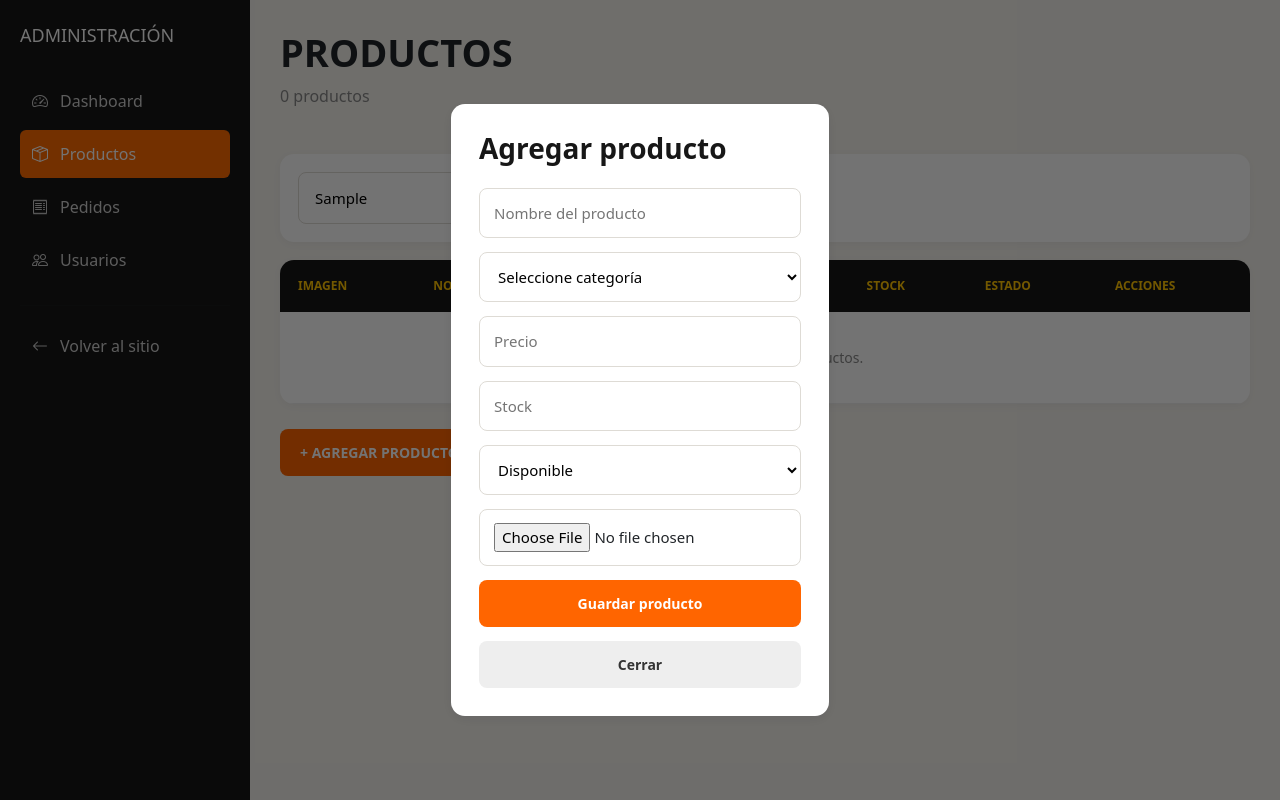
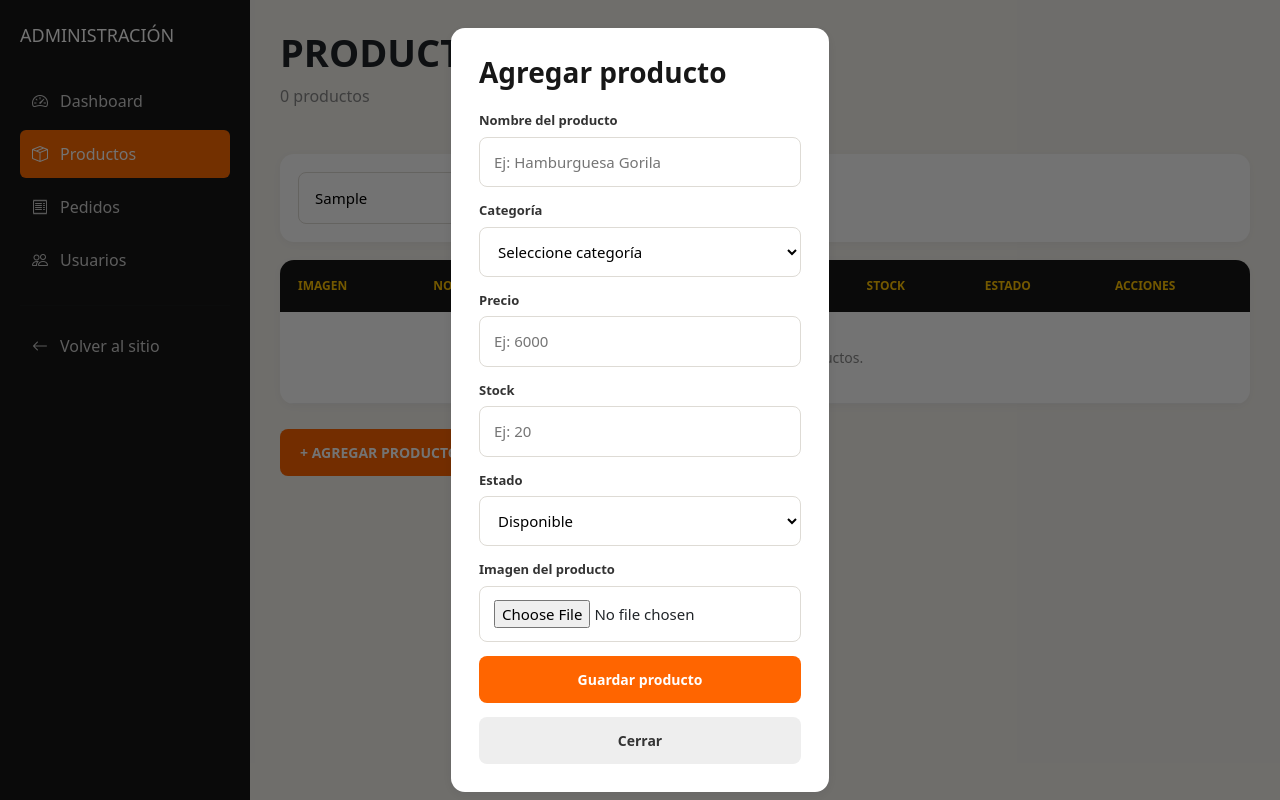
Before and after one commit to sigridRiquelme/Bajon_del_gorila_react, a React (Vite) app: page /admin/productos in a window 1280 px wide. Both pictures are taken after typing "Sample" into the empty fields and a click on the button "+ AGREGAR PRODUCTO". Built offline with nearby package versions, Linux system fonts and the light colour scheme.

Commit message:
completar gestion de productos con validaciones de formularios

```diff
--- a/src/pages/admin/Productos.jsx
+++ b/src/pages/admin/Productos.jsx
@@ -10,6 +10,7 @@ function Productos() {
     const [listaProductos, setListaProductos] = useState(productos);
     const [mostrarFormulario, setMostrarFormulario] = useState(false);
     const [productoEditando, setProductoEditando] = useState(null);
+    const [errores, setErrores] = useState({});
 
     const [nuevoProducto, setNuevoProducto] = useState({
         nombre: "",
@@ -20,6 +21,9 @@ function Productos() {
         imagen: ""
     });
 
+
+    // CAMBIOS EN LOS CAMPOS DEL FORMULARIO
+
     const handleChange = (e) => {
         const { name, value } = e.target;
 
@@ -27,7 +31,16 @@ function Productos() {
             ...nuevoProducto,
             [name]: value
         });
+
+        // Borra el error del campo cuando el usuario comienza a corregirlo
+        setErrores({
+            ...errores,
+            [name]: ""
+        });
     };
+
+
+    // CARGAR IMAGEN
 
     const handleImagen = (e) => {
         const archivo = e.target.files[0];
@@ -39,20 +52,86 @@ function Productos() {
                 ...nuevoProducto,
                 imagen: imagenURL
             });
+
+            // Borra el error de imagen al seleccionar una
+            setErrores({
+                ...errores,
+                imagen: ""
+            });
         }
     };
 
+
+    // GUARDAR O EDITAR PRODUCTO
+
     const guardarProducto = () => {
 
-        if (
-            nuevoProducto.nombre.trim() === "" ||
-            nuevoProducto.categoria === "" ||
-            nuevoProducto.precio === "" ||
-            nuevoProducto.stock === ""
-        ) {
-            alert("Completa todos los campos");
+        const nuevosErrores = {};
+
+
+        // VALIDAR NOMBRE
+
+        if (nuevoProducto.nombre.trim() === "") {
+            nuevosErrores.nombre =
+                "El nombre del producto es obligatorio.";
+
+        } else if (nuevoProducto.nombre.trim().length < 3) {
+            nuevosErrores.nombre =
+                "El nombre debe tener al menos 3 caracteres.";
+        }
+
+
+        // VALIDAR CATEGORÍA
+
+        if (nuevoProducto.categoria === "") {
+            nuevosErrores.categoria =
+                "La categoría es obligatoria.";
+        }
+
+
+        // VALIDAR PRECIO
+
+        if (nuevoProducto.precio === "") {
+            nuevosErrores.precio =
+                "El precio es obligatorio.";
+
+        } else if (Number(nuevoProducto.precio) <= 0) {
+            nuevosErrores.precio =
+                "El precio debe ser mayor a 0.";
+        }
+
+
+        // VALIDAR STOCK
+
+        if (nuevoProducto.stock === "") {
+            nuevosErrores.stock =
+                "El stock es obligatorio.";
+
+        } else if (Number(nuevoProducto.stock) < 0) {
+            nuevosErrores.stock =
+                "El stock no puede ser negativo.";
+        }
+
+
+        // VALIDAR IMAGEN
+
+        if (nuevoProducto.imagen === "") {
+            nuevosErrores.imagen =
+                "Debes seleccionar una imagen.";
+        }
+
+
+        setErrores(nuevosErrores);
+
+
+        // SI HAY ERRORES, NO GUARDAR
+
+        if (Object.keys(nuevosErrores).length > 0) {
             return;
         }
+
+
+        // EDITAR PRODUCTO
 
         if (productoEditando) {
 
@@ -71,21 +150,32 @@ function Productos() {
 
         } else {
 
+            // AGREGAR PRODUCTO
+
             const productoNuevo = {
                 ...nuevoProducto,
-                codigo: Math.max(
-                    ...listaProductos.map((producto) => producto.codigo),
-                    0
-                ) + 1,
+
+                codigo:
+                    Math.max(
+                        ...listaProductos.map(
+                            (producto) => producto.codigo
+                        ),
+                        0
+                    ) + 1,
+
                 precio: Number(nuevoProducto.precio),
                 stock: Number(nuevoProducto.stock)
             };
+
 
             setListaProductos([
                 ...listaProductos,
                 productoNuevo
             ]);
         }
+
+
+        // LIMPIAR FORMULARIO
 
         setNuevoProducto({
             nombre: "",
@@ -96,22 +186,32 @@ function Productos() {
             imagen: ""
         });
 
+        setErrores({});
         setProductoEditando(null);
         setMostrarFormulario(false);
     };
 
+
+    // FILTRAR PRODUCTOS
+
     const productosFiltrados = listaProductos.filter((producto) => {
+
         const coincideNombre = producto.nombre
             .toLowerCase()
             .includes(busqueda.toLowerCase());
 
         const coincideCategoria =
-            categoria === "Todas" || producto.categoria === categoria;
+            categoria === "Todas" ||
+            producto.categoria === categoria;
 
         return coincideNombre && coincideCategoria;
     });
 
+
+    // ELIMINAR PRODUCTO
+
     const eliminarProducto = (codigo) => {
+
         const nuevaLista = listaProductos.filter(
             (producto) => producto.codigo !== codigo
         );
@@ -119,21 +219,39 @@ function Productos() {
         setListaProductos(nuevaLista);
     };
 
+
+    // EDITAR PRODUCTO
+
     const editarProducto = (producto) => {
+
         setProductoEditando(producto);
         setNuevoProducto(producto);
+        setErrores({});
         setMostrarFormulario(true);
     };
 
+
     return (
+
         <main className="productos-admin">
 
+
+            {/* ENCABEZADO */}
+
             <header className="encabezado-productos">
+
                 <div>
                     <h1>PRODUCTOS</h1>
-                    <p>{productosFiltrados.length} productos</p>
+                    <p>
+                        {productosFiltrados.length} productos
+                    </p>
                 </div>
+
             </header>
+
+
+
+            {/* FILTROS */}
 
             <section className="filtros-productos">
 
@@ -141,31 +259,69 @@ function Productos() {
                     type="text"
                     placeholder="Buscar por nombre..."
                     value={busqueda}
-                    onChange={(e) => setBusqueda(e.target.value)}
+                    onChange={(e) =>
+                        setBusqueda(e.target.value)
+                    }
                 />
+
 
                 <select
                     value={categoria}
-                    onChange={(e) => setCategoria(e.target.value)}
+                    onChange={(e) =>
+                        setCategoria(e.target.value)
+                    }
                 >
-                    <option value="Todas">Todas las categorías</option>
-                    <option value="Hamburguesas">Hamburguesas</option>
-                    <option value="Completos">Completos</option>
-                    <option value="Churrascos">Churrascos</option>
-                    <option value="Papas">Papas</option>
-                    <option value="Fajitas">Fajitas</option>
-                    <option value="Combos">Combos</option>
-                    <option value="Bebidas">Bebidas</option>
-                    <option value="Otros">Otros</option>
+
+                    <option value="Todas">
+                        Todas las categorías
+                    </option>
+
+                    <option value="Hamburguesas">
+                        Hamburguesas
+                    </option>
+
+                    <option value="Completos">
+                        Completos
+                    </option>
+
+                    <option value="Churrascos">
+                        Churrascos
+                    </option>
+
+                    <option value="Papas">
+                        Papas
+                    </option>
+
+                    <option value="Fajitas">
+                        Fajitas
+                    </option>
+
+                    <option value="Combos">
+                        Combos
+                    </option>
+
+                    <option value="Bebidas">
+                        Bebidas
+                    </option>
+
+                    <option value="Otros">
+                        Otros
+                    </option>
+
                 </select>
 
             </section>
+
+
+
+            {/* TABLA PRODUCTOS */}
 
             <section className="tabla-productos">
 
                 <table>
 
                     <thead>
+
                         <tr>
                             <th>IMAGEN</th>
                             <th>NOMBRE</th>
@@ -175,13 +331,20 @@ function Productos() {
                             <th>ESTADO</th>
                             <th>ACCIONES</th>
                         </tr>
+
                     </thead>
 
+
                     <tbody>
+
                         {productosFiltrados.length > 0 ? (
+
                             productosFiltrados.map((producto) => (
+
                                 <ProductoFila
+
                                     key={producto.codigo}
+
                                     codigo={producto.codigo}
                                     nombre={producto.nombre}
                                     categoria={producto.categoria}
@@ -189,110 +352,353 @@ function Productos() {
                                     stock={producto.stock}
                                     estado={producto.estado}
                                     imagen={producto.imagen}
+
                                     onEliminar={eliminarProducto}
                                     onEditar={editarProducto}
                                 />
+
                             ))
+
                         ) : (
+
                             <tr>
+
                                 <td colSpan="7">
                                     No se encontraron productos.
                                 </td>
+
                             </tr>
+
                         )}
+
                     </tbody>
 
                 </table>
 
             </section>
 
+
+
+            {/* BOTÓN AGREGAR */}
+
             <div className="contenedor-btn-agregar">
+
                 <button
+
                     className="btn-agregar"
-                    onClick={() => setMostrarFormulario(true)}
+
+                    onClick={() => {
+
+                        setProductoEditando(null);
+
+                        setNuevoProducto({
+                            nombre: "",
+                            categoria: "",
+                            precio: "",
+                            stock: "",
+                            estado: "Disponible",
+                            imagen: ""
+                        });
+
+                        setErrores({});
+                        setMostrarFormulario(true);
+                    }}
                 >
+
                     + AGREGAR PRODUCTO
+
                 </button>
+
             </div>
 
+
+
+            {/* MODAL FORMULARIO */}
+
             {mostrarFormulario && (
+
                 <div className="modal-producto-fondo">
 
                     <div className="formulario-producto">
 
+
                         <h2>
-                            {productoEditando ? "Editar producto" : "Agregar producto"}
+                            {productoEditando
+                                ? "Editar producto"
+                                : "Agregar producto"}
                         </h2>
 
-                        <input
-                            type="text"
-                            name="nombre"
-                            placeholder="Nombre del producto"
-                            value={nuevoProducto.nombre}
-                            onChange={handleChange}
-                        />
 
-                        <select
-                            name="categoria"
-                            value={nuevoProducto.categoria}
-                            onChange={handleChange}
-                        >
-                            <option value="">Seleccione categoría</option>
-                            <option value="Hamburguesas">Hamburguesas</option>
-                            <option value="Completos">Completos</option>
-                            <option value="Churrascos">Churrascos</option>
-                            <option value="Papas">Papas</option>
-                            <option value="Fajitas">Fajitas</option>
-                            <option value="Combos">Combos</option>
-                            <option value="Bebidas">Bebidas</option>
-                            <option value="Otros">Otros</option>
-                        </select>
 
-                        <input
-                            type="number"
-                            name="precio"
-                            placeholder="Precio"
-                            value={nuevoProducto.precio}
-                            onChange={handleChange}
-                        />
+                        {/* NOMBRE */}
 
-                        <input
-                            type="number"
-                            name="stock"
-                            placeholder="Stock"
-                            value={nuevoProducto.stock}
-                            onChange={handleChange}
-                        />
+                        <div className="campo-formulario">
 
-                        <select
-                            name="estado"
-                            value={nuevoProducto.estado}
-                            onChange={handleChange}
-                        >
-                            <option value="Disponible">Disponible</option>
-                            <option value="Sin stock">Sin stock</option>
-                            <option value="Oculto">Oculto</option>
-                        </select>
+                            <label htmlFor="nombre">
+                                Nombre del producto
+                            </label>
 
-                        <input
-                            type="file"
-                            name="imagen"
-                            accept="image/*"
-                            onChange={handleImagen}
-                        />
+                            <input
+                                id="nombre"
+                                type="text"
+                                name="nombre"
+                                placeholder="Ej: Hamburguesa Gorila"
+                                value={nuevoProducto.nombre}
+                                onChange={handleChange}
+                                className={
+                                    errores.nombre
+                                        ? "campo-error"
+                                        : ""
+                                }
+                            />
+
+                            {errores.nombre && (
+
+                                <small className="mensaje-error">
+                                    {errores.nombre}
+                                </small>
+
+                            )}
+
+                        </div>
+
+
+
+                        {/* CATEGORÍA */}
+
+                        <div className="campo-formulario">
+
+                            <label htmlFor="categoria">
+                                Categoría
+                            </label>
+
+                            <select
+
+                                id="categoria"
+                                name="categoria"
+
+                                value={nuevoProducto.categoria}
+
+                                onChange={handleChange}
+
+                                className={
+                                    errores.categoria
+                                        ? "campo-error"
+                                        : ""
+                                }
+                            >
+
+                                <option value="">
+                                    Seleccione categoría
+                                </option>
+
+                                <option value="Hamburguesas">
+                                    Hamburguesas
+                                </option>
+
+                                <option value="Completos">
+                                    Completos
+                                </option>
+
+                                <option value="Churrascos">
+                                    Churrascos
+                                </option>
+
+                                <option value="Papas">
+                                    Papas
+                                </option>
+
+                                <option value="Fajitas">
+                                    Fajitas
+                                </option>
+
+                                <option value="Combos">
+                                    Combos
+                                </option>
+
+                                <option value="Bebidas">
+                                    Bebidas
+                                </option>
+
+                                <option value="Otros">
+                                    Otros
+                                </option>
+
+                            </select>
+
+
+                            {errores.categoria && (
+
+                                <small className="mensaje-error">
+                                    {errores.categoria}
+                                </small>
+
+                            )}
+
+                        </div>
+
+
+
+                        {/* PRECIO */}
+
+                        <div className="campo-formulario">
+
+                            <label htmlFor="precio">
+                                Precio
+                            </label>
+
+                            <input
+                                id="precio"
+                                type="number"
+                                name="precio"
+                                placeholder="Ej: 6000"
+                                value={nuevoProducto.precio}
+                                onChange={handleChange}
+                                className={
+                                    errores.precio
+                                        ? "campo-error"
+                                        : ""
+                                }
+                            />
+
+                            {errores.precio && (
+
+                                <small className="mensaje-error">
+                                    {errores.precio}
+                                </small>
+
+                            )}
+
+                        </div>
+
+
+
+                        {/* STOCK */}
+
+                        <div className="campo-formulario">
+
+                            <label htmlFor="stock">
+                                Stock
+                            </label>
+
+                            <input
+                                id="stock"
+                                type="number"
+                                name="stock"
+                                placeholder="Ej: 20"
+                                value={nuevoProducto.stock}
+                                onChange={handleChange}
+                                className={
+                                    errores.stock
+                                        ? "campo-error"
+                                        : ""
+                                }
+                            />
+
+                            {errores.stock && (
+
+                                <small className="mensaje-error">
+                                    {errores.stock}
+                                </small>
+
+                            )}
+
+                        </div>
+
+
+
+                        {/* ESTADO */}
+
+                        <div className="campo-formulario">
+
+                            <label htmlFor="estado">
+                                Estado
+                            </label>
+
+                            <select
+                                id="estado"
+                                name="estado"
+                                value={nuevoProducto.estado}
+                                onChange={handleChange}
+                            >
+
+                                <option value="Disponible">
+                                    Disponible
+                                </option>
+
+                                <option value="Sin stock">
+                                    Sin stock
+                                </option>
+
+                                <option value="Oculto">
+                                    Oculto
+                                </option>
+
+                            </select>
+
+                        </div>
+
+
+
+                        {/* IMAGEN */}
+
+                        <div className="campo-formulario">
+
+                            <label htmlFor="imagen">
+                                Imagen del producto
+                            </label>
+
+                            <input
+                                id="imagen"
+                                type="file"
+                                name="imagen"
+                                accept="image/*"
+                                onChange={handleImagen}
+                                className={
+                                    errores.imagen
+                                        ? "campo-error"
+                                        : ""
+                                }
+                            />
+
+                            {errores.imagen && (
+
+                                <small className="mensaje-error">
+                                    {errores.imagen}
+                                </small>
+
+                            )}
+
+                        </div>
+
+
+
+                        {/* GUARDAR */}
 
                         <button
                             className="btn-guardar"
                             onClick={guardarProducto}
                         >
-                            {productoEditando ? "Guardar cambios" : "Guardar producto"}
+
+                            {productoEditando
+                                ? "Guardar cambios"
+                                : "Guardar producto"}
+
                         </button>
 
+
+
+                        {/* CERRAR */}
+
                         <button
+
                             className="btn-cerrar"
+
                             onClick={() => {
+
                                 setMostrarFormulario(false);
                                 setProductoEditando(null);
+                                setErrores({});
 
                                 setNuevoProducto({
                                     nombre: "",
@@ -302,14 +708,19 @@ function Productos() {
                                     estado: "Disponible",
                                     imagen: ""
                                 });
+
                             }}
                         >
+
                             Cerrar
+
                         </button>
+
 
                     </div>
 
                 </div>
+
             )}
 
         </main>
--- a/src/styles/productos.css
+++ b/src/styles/productos.css
@@ -419,3 +419,25 @@
 
     z-index: 1000;
 }
+
+.campo-formulario {
+    display: flex;
+    flex-direction: column;
+    gap: 6px;
+}
+
+.campo-formulario label {
+    font-size: 13px;
+    font-weight: 700;
+    color: #333333;
+}
+
+.mensaje-error {
+    color: #dc3545;
+    font-size: 12px;
+    font-weight: 500;
+}
+
+.formulario-producto .campo-error {
+    border-color: #dc3545;
+}
```
